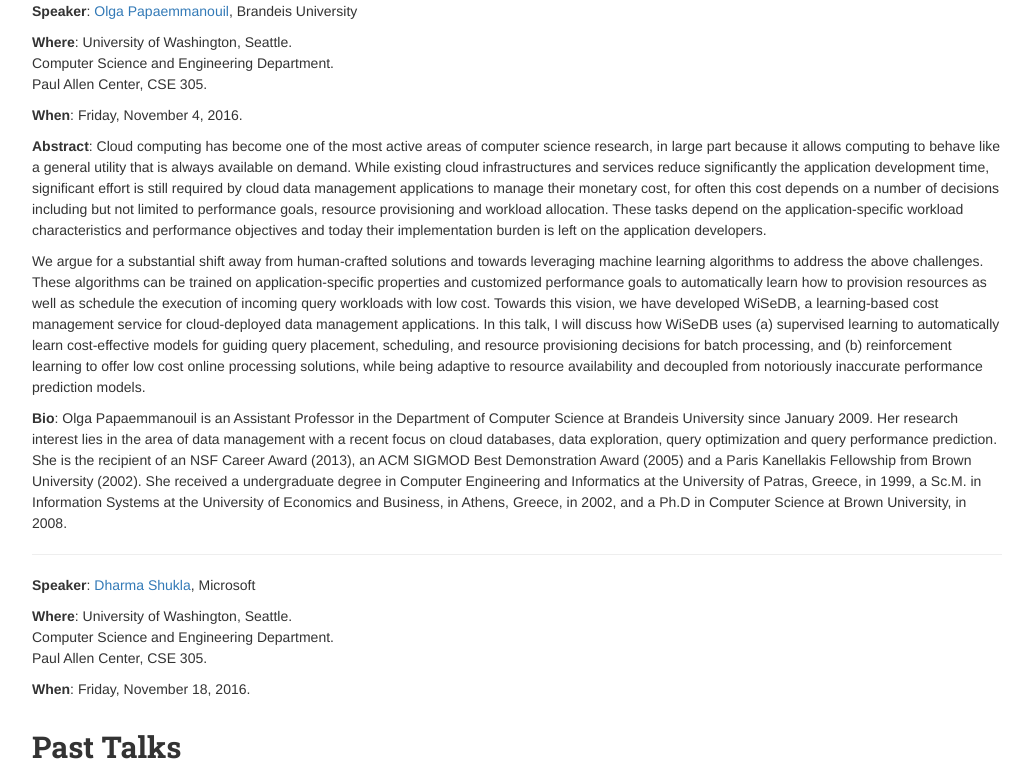
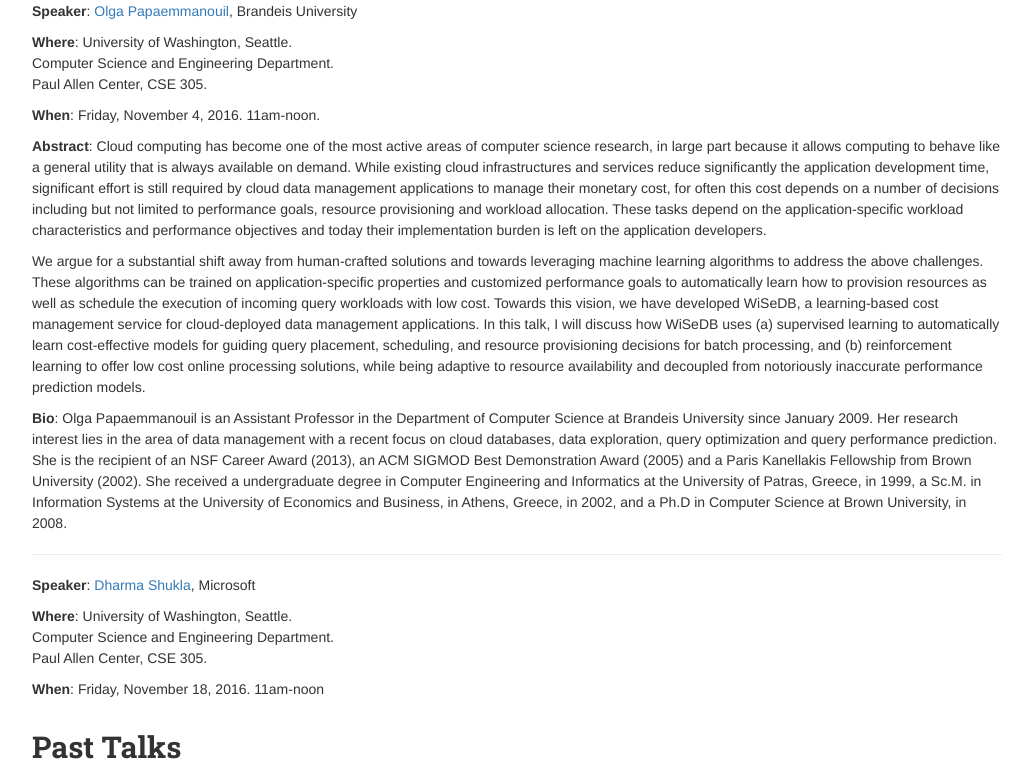
Before and after one commit to uwdb/website, a Jekyll site: the page built from nwds/nwds.markdown, in a window 1280 px wide and 1400 px high. Shown: the part 401-1176 px from the top of the window, without its empty margins (123-1154 px from the left). Built offline with Jekyll 4.4.1, drawn with Linux system fonts in a browser that asks for light colours; nearby versions of some CDN libraries.

Commit message:
added timing

```diff
--- a/nwds/nwds.markdown
+++ b/nwds/nwds.markdown
@@ -24,7 +24,7 @@ Computer Science and Engineering Department.<br>
 Paul Allen Center, CSE 305.  </p>
 
 <p><strong>When</strong>:
-Friday, November 4, 2016.</p>
+Friday, November 4, 2016. 11am-noon.</p>
 
 <p><strong>Abstract</strong>:
 Cloud computing has become one of the most active areas of computer science research, in large part because it allows computing to behave like a general utility that is always available on demand. While existing cloud infrastructures and services reduce significantly the application development time, significant effort is still required by cloud data management applications to manage their monetary cost, for often this cost depends on  a number of decisions including but not limited to performance goals, resource provisioning and workload allocation. These tasks depend on the application-specific workload characteristics and performance objectives and today their implementation burden is left on the application developers.
@@ -48,7 +48,7 @@ Computer Science and Engineering Department.<br>
 Paul Allen Center, CSE 305.  </p>
 
 <p><strong>When</strong>:
-Friday, November 18, 2016.</p>
+Friday, November 18, 2016. 11am-noon</p>
 
 
 ##  Past Talks
```
